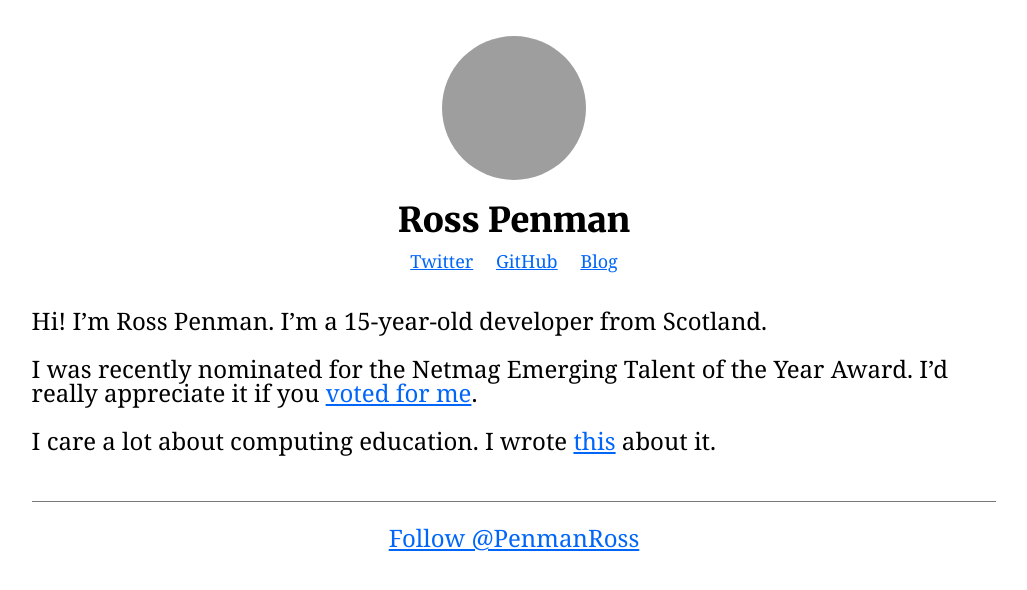
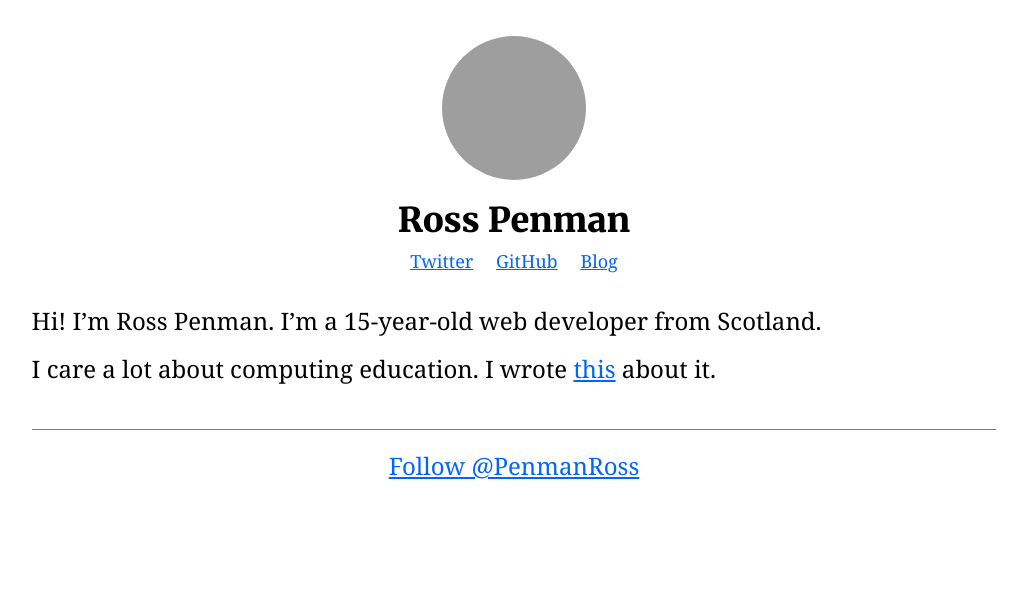
Before and after one commit to hyl/penman.github.io, a Jekyll site: the page built from index.md, in a window 1280 px wide. Shown: the top 590 px of the page, without its empty margins (126-1153 px from the left). Built offline with Jekyll 4.4.1, drawn with Linux system fonts in a browser that asks for light colours; Markdown is read by kramdown in place of the engine named in the settings; comment, search, counter and statistics services are not loaded; grey boxes are pictures that could not be loaded.

Commit message:
Removed Net Awards thing

```diff
--- a/_layouts/default.html
+++ b/_layouts/default.html
@@ -58,9 +58,6 @@
       <script>!function(d,s,id){var js,fjs=d.getElementsByTagName(s)[0],p=/^http:/.test(d.location)?'http':'https';if(!d.getElementById(id)){js=d.createElement(s);js.id=id;js.src=p+'://platform.twitter.com/widgets.js';fjs.parentNode.insertBefore(js,fjs);}}(document, 'script', 'twitter-wjs');</script>
 
       <p>Noticed an error in <i>{{ page.title }}</i>?<br><a href="https://github.com/penman/penman.github.com/edit/master/{{ page.path }}">Submit a pull request!</a></p>
-
-      <p>I was recently nominated for the Netmag Emerging Talent of the Year Award. I'd really appreciate it if you <a href="https://thenetawards.com/vote/talent/ross-penman/">voted for me</a>.</p>
-
     </footer>
   </article>
 
--- a/index.md
+++ b/index.md
@@ -2,8 +2,6 @@
 layout: index
 ---
 
-Hi! I'm Ross Penman. I'm a 15-year-old developer from Scotland.
-
-I was recently nominated for the Netmag Emerging Talent of the Year Award. I'd really appreciate it if you [voted for me](https://thenetawards.com/vote/talent/ross-penman/).
+Hi! I'm Ross Penman. I'm a 15-year-old web developer from Scotland.
 
 I care a lot about computing education. I wrote [this](/computing-education) about it.
```
